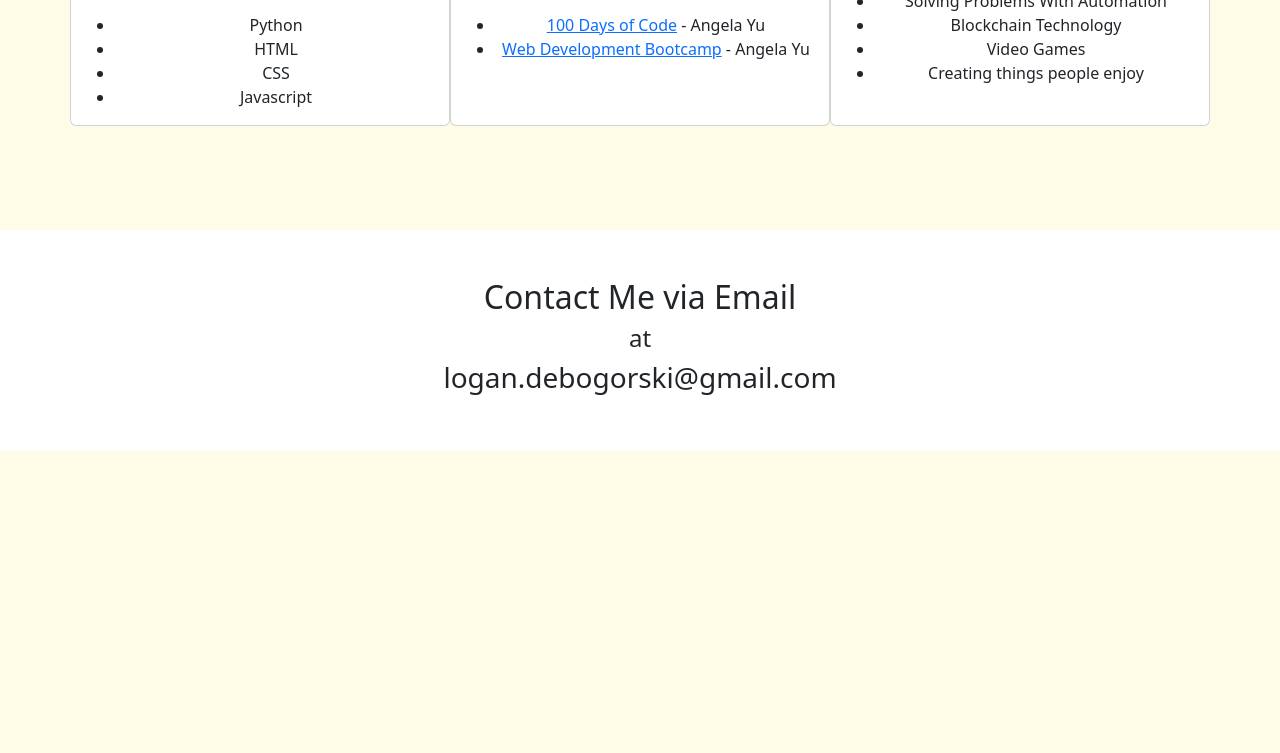
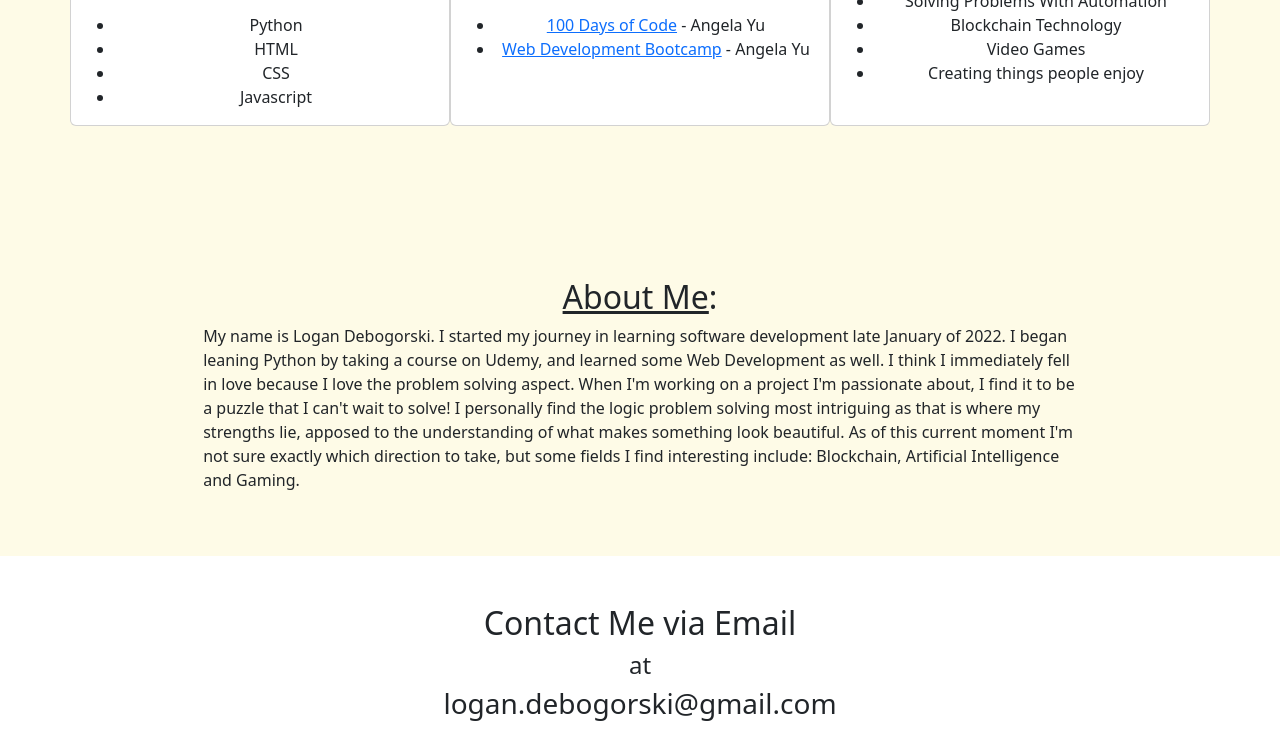
Before and after one commit to logandebo/My-Website, a plain HTML site: page index.html in a window 1280 px wide. Shown: the part 581-1334 px from the top of the page. Before the commit the page ends 1032 px from the top, so only its background shows below. Drawn offline with nearby package versions, Linux system fonts and the light colour scheme.

Commit message:
Update index.html

```diff
--- a/index.html
+++ b/index.html
@@ -69,15 +69,19 @@
 
 </section>
 
-<!-- <section>
+<section>
 
-    <div class="left_par">
-        <h2>About Me:</h2>
+<div class="left_par about-me">
+        <h2 class="has_text_centered"><u>About Me</u>:</h2>
+        <p>My name is Logan Debogorski. I started my journey in learning software development late January of 2022.
+            I began leaning Python by taking a course on Udemy, and learned some Web Development as well. I think I
+            immediately fell in love because I love the problem solving aspect. When I'm working on a project I'm
+            passionate about, I find it to be a puzzle that I can't wait to solve! I personally find the logic problem
+            solving most intriguing as that is where my strengths lie, apposed to the understanding of what makes something look beautiful.
+        As of this current moment I'm not sure exactly which direction to take, but some fields I find interesting include:
+            Blockchain, Artificial Intelligence and Gaming.</p>
 
-
-    </div>
-
-</section> -->
+</section>
 
 
 
```
